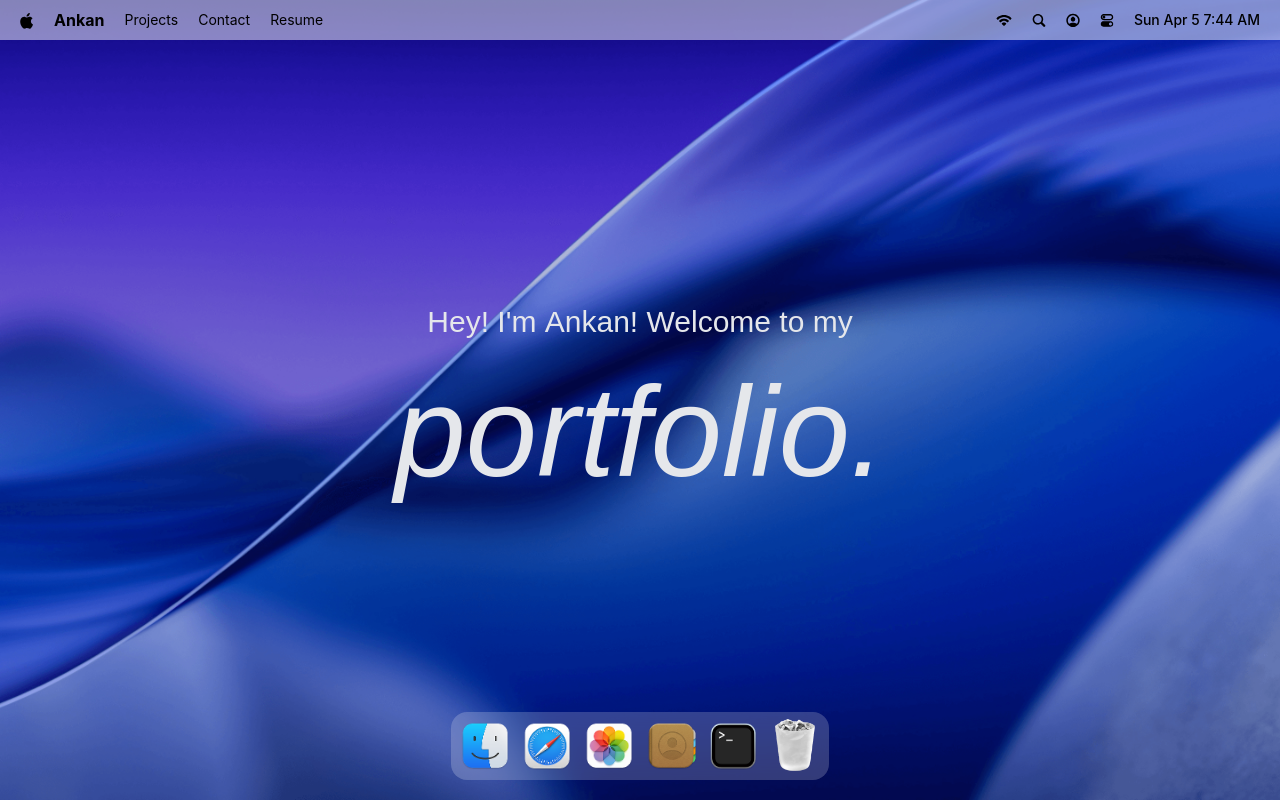
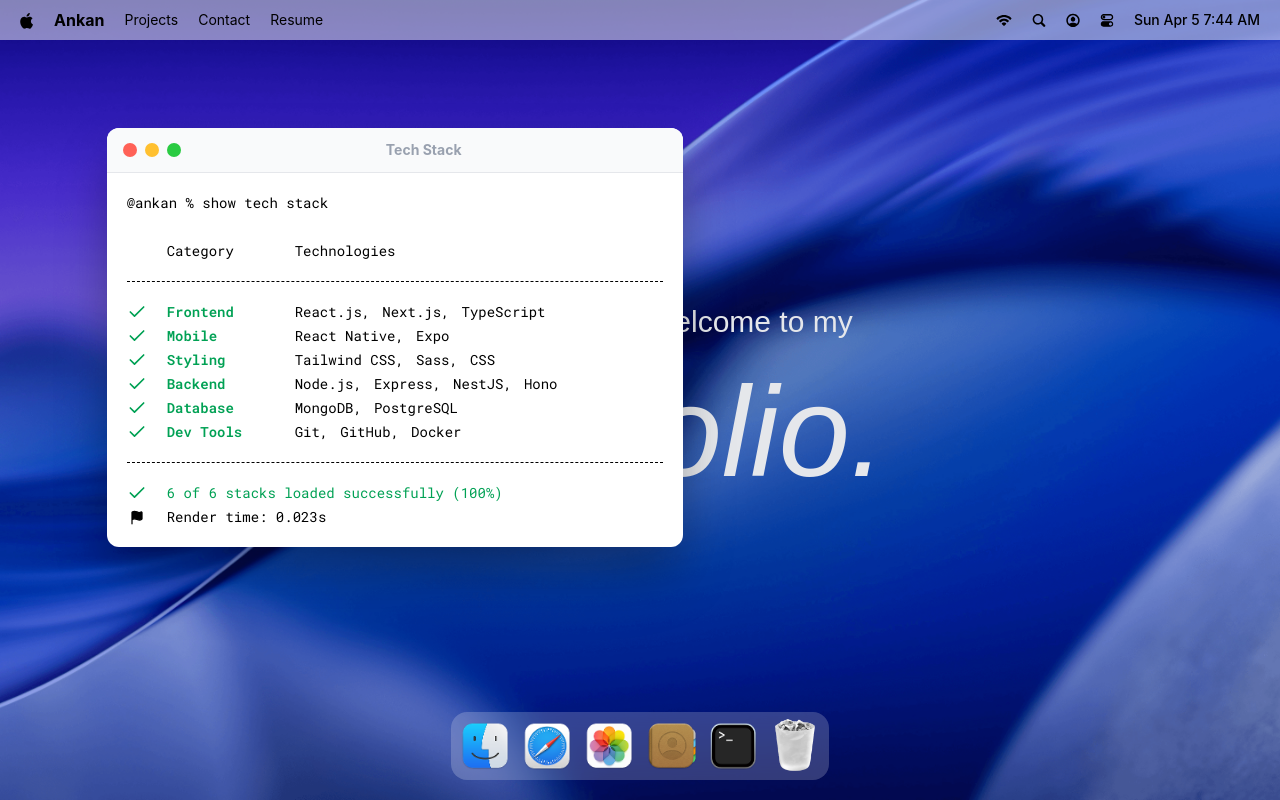
Before and after one commit to AnkanHazra17/portfolio-mac, a React (Vite) app: page / in a window 1280 px wide. Both pictures are taken after a click on the button 733 px from the left and 746 px from the top of the page. Built offline with nearby package versions, Linux system fonts and the light colour scheme; a web font is replaced by a local one.

Commit message:
implement a hoc for managing window states and add the first window - terminal

```diff
--- a/src/App.tsx
+++ b/src/App.tsx
@@ -1,15 +1,20 @@
 import NavBar from "@/components/nav-bar"
 import WelcomeScreen from "@/components/welcome-screen"
 import Dock from "@/components/dock"
+import { Draggable } from "gsap/dist/Draggable";
+import gsap from "gsap"
+import Terminal from "@/windows/terminal";
 
+gsap.registerPlugin(Draggable);
 
 function App() {
-
   return (
     <main>
       <NavBar />
       <WelcomeScreen />
       <Dock />
+
+      <Terminal />
     </main>
   )
 }
--- a/src/components/dock.tsx
+++ b/src/components/dock.tsx
@@ -7,13 +7,28 @@ import useWindow from "@/store/window";
 import type { DockAppType } from "@/types/dock";
 
 function Dock() {
-  const { openWindow, closeWindow, windows } = useWindow();
+  const openWindow = useWindow((s) => s.openWindow);
+  const closeWindow = useWindow((s) => s.closeWindow);
   const dockRef = useRef<HTMLDivElement>(null);
 
   useGSAP(() => {
     const dock = dockRef.current;
     if (!dock) return;
-    const icons = dock.querySelectorAll<HTMLButtonElement>(".dock-icon");
+    const icons = Array.from(
+      dock.querySelectorAll<HTMLButtonElement>(".dock-icon"),
+    );
+
+    let iconCenters: number[] = [];
+
+    const measureIconCenters = () => {
+      const dockRect = dock.getBoundingClientRect();
+      iconCenters = icons.map((icon) => {
+        const r = icon.getBoundingClientRect();
+        return r.left - dockRect.left + r.width / 2;
+      });
+    };
+
+    measureIconCenters();
 
     const quickTos = new Map<
       HTMLButtonElement,
@@ -71,9 +86,13 @@ function Dock() {
       });
     };
 
+    const handleResize = () => measureIconCenters();
+
+    window.addEventListener("resize", handleResize);
     dock.addEventListener("mousemove", handleMouseMove);
     dock.addEventListener("mouseleave", resetIcons);
     return () => {
+      window.removeEventListener("resize", handleResize);
       dock.removeEventListener("mousemove", handleMouseMove);
       dock.removeEventListener("mouseleave", resetIcons);
     };
@@ -82,9 +101,9 @@ function Dock() {
   const toggleApp = (app: DockAppType) => {
     if (!app.canOpen) return;
     if (app.id === "trash") return;
-    const window = windows[app.id];
+    const win = useWindow.getState().windows[app.id];
 
-    if (window.isOpen) {
+    if (win.isOpen) {
       closeWindow(app.id);
     } else {
       openWindow(app.id);
--- /dev/null
+++ b/src/components/window-controls.tsx
@@ -0,0 +1,15 @@
+import type { WindowKeyType } from "@/types/window";
+import useWindow from "@/store/window";
+
+function WindowControls({ target }: { target: WindowKeyType }) {
+  const closeWindow = useWindow((s) => s.closeWindow);
+  return (
+    <div id="window-controls">
+      <div className="close" onClick={() => closeWindow(target)}></div>
+      <div className="minimize"></div>
+      <div className="maximize"></div>
+    </div>
+  );
+}
+
+export default WindowControls;
--- /dev/null
+++ b/src/constants/techstack.constants.ts
@@ -0,0 +1,26 @@
+export const TECHSTACKS = [
+  {
+    category: "Frontend",
+    items: ["React.js", "Next.js", "TypeScript"],
+  },
+  {
+    category: "Mobile",
+    items: ["React Native", "Expo"],
+  },
+  {
+    category: "Styling",
+    items: ["Tailwind CSS", "Sass", "CSS"],
+  },
+  {
+    category: "Backend",
+    items: ["Node.js", "Express", "NestJS", "Hono"],
+  },
+  {
+    category: "Database",
+    items: ["MongoDB", "PostgreSQL"],
+  },
+  {
+    category: "Dev Tools",
+    items: ["Git", "GitHub", "Docker"],
+  },
+];
--- /dev/null
+++ b/src/hoc/window-wrapper.tsx
@@ -0,0 +1,82 @@
+import React, { useLayoutEffect, useRef } from "react";
+import type { WindowKeyType } from "@/types/window";
+import useWindow from "@/store/window";
+import { useGSAP } from "@gsap/react";
+import gsap from "gsap";
+import { Draggable } from "gsap/dist/Draggable";
+
+function elementTypeLabel(type: React.ElementType): string {
+  if (typeof type === "string") return type;
+  if (typeof type === "function") {
+    return type.displayName ?? type.name ?? "Component";
+  }
+  if (typeof type === "object" && type !== null) {
+    const o = type as { displayName?: string; name?: string };
+    return o.displayName ?? o.name ?? "Component";
+  }
+  return "Component";
+}
+
+function WindowWrapper<T extends React.ElementType>({
+  component: Component,
+  windowKey,
+}: {
+  component: T;
+  windowKey: WindowKeyType;
+}) {
+  const Wrapped = (props: React.ComponentProps<T>) => {
+    const focusWindow = useWindow((s) => s.focusWindow);
+    const isOpen = useWindow((s) => s.windows[windowKey].isOpen);
+    const zIndex = useWindow((s) => s.windows[windowKey].zIndex);
+    const outerRef = useRef<HTMLElement>(null);
+    const innerRef = useRef<HTMLDivElement>(null);
+
+    useGSAP(() => {
+      const inner = innerRef.current;
+      const outer = outerRef.current;
+      if (!inner || !outer || !isOpen) return;
+
+      outer.style.display = "block";
+
+      gsap.fromTo(
+        outer,
+        { scale: 0.8, opacity: 0, y: 40 },
+        { scale: 1, opacity: 1, y: 0, duration: 0.4, ease: "power3.out" },
+      );
+    }, [isOpen]);
+
+    useLayoutEffect(() => {
+      const el = outerRef.current;
+      if (!el || !isOpen) return;
+
+      const [instance] = Draggable.create(el, {
+        type: "x,y",
+        onPress: () => focusWindow(windowKey),
+      });
+
+      return () => {
+        instance.kill();
+      };
+    }, [isOpen, focusWindow, windowKey]);
+
+    useLayoutEffect(() => {
+      const el = outerRef.current;
+      if (!el) return;
+      el.style.display = isOpen ? "block" : "none";
+    }, [isOpen]);
+
+    return (
+      <section id={windowKey} ref={outerRef} style={{ zIndex }} className="absolute">
+        <div ref={innerRef}>
+          <Component {...props} />
+        </div>
+      </section>
+    );
+  };
+
+  Wrapped.displayName = `WindowWrapper(${elementTypeLabel(Component)})`;
+
+  return Wrapped;
+}
+
+export default WindowWrapper;
--- /dev/null
+++ b/src/windows/terminal.tsx
@@ -0,0 +1,55 @@
+import WindowControls from "@/components/window-controls";
+import { TECHSTACKS } from "@/constants/techstack.constants";
+import WindowWrapper from "@/hoc/window-wrapper";
+import { CheckIcon, FlagIcon } from "lucide-react";
+
+function Terminal() {
+  return (
+    <>
+      <div id="window-header">
+        <WindowControls target="terminal" />
+        <h2>Tech Stack</h2>
+      </div>
+      <div className="techstack">
+        <p>
+          <span>@ankan % </span> show tech stack
+        </p>
+
+        <div className="label">
+          <p className="w-32">Category</p>
+          <p>Technologies</p>
+        </div>
+
+        <ul className="content">
+          {TECHSTACKS.map((techstack) => (
+            <li key={techstack.category} className="flex items-center">
+              <CheckIcon className="check" size={20} />
+              <h3>{techstack.category}</h3>
+              <ul>
+                {techstack.items.map((item, i) => (
+                  <li key={i}>{`${item}${i < techstack.items.length - 1 ? ", " : ""}`}</li>
+                ))}
+              </ul>
+            </li>
+          ))}
+        </ul>
+
+        <div className="footnote">
+            <p>
+                <CheckIcon size={20} /> 6 of 6 stacks loaded successfully (100%)
+            </p>
+            <p className="text-black">
+                <FlagIcon size={15} fill="black" /> Render time: 0.023s
+            </p>
+        </div>
+      </div>
+    </>
+  );
+}
+
+const TerminalWindow = WindowWrapper({
+  component: Terminal,
+  windowKey: "terminal",
+});
+
+export default TerminalWindow;
```
